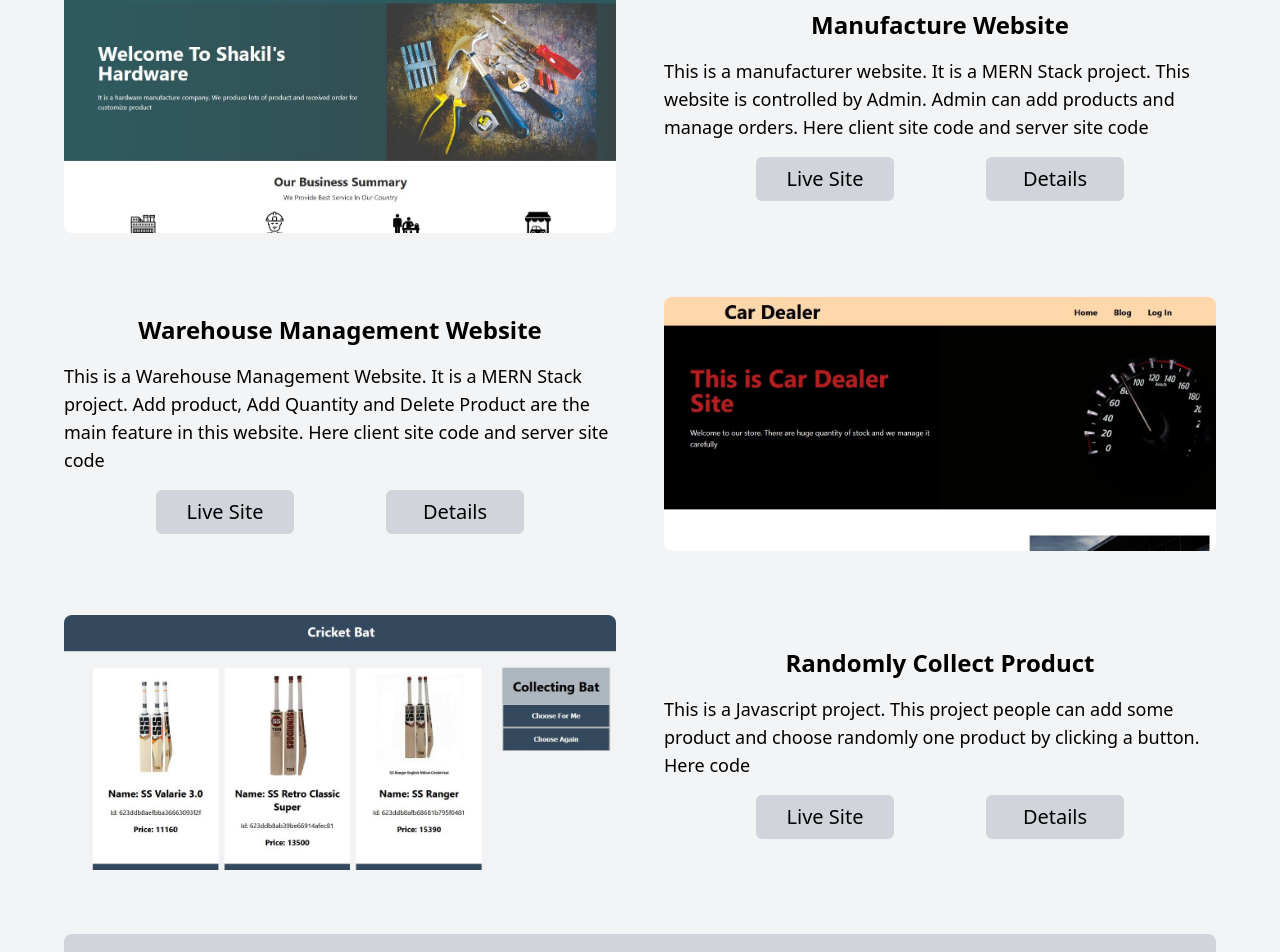
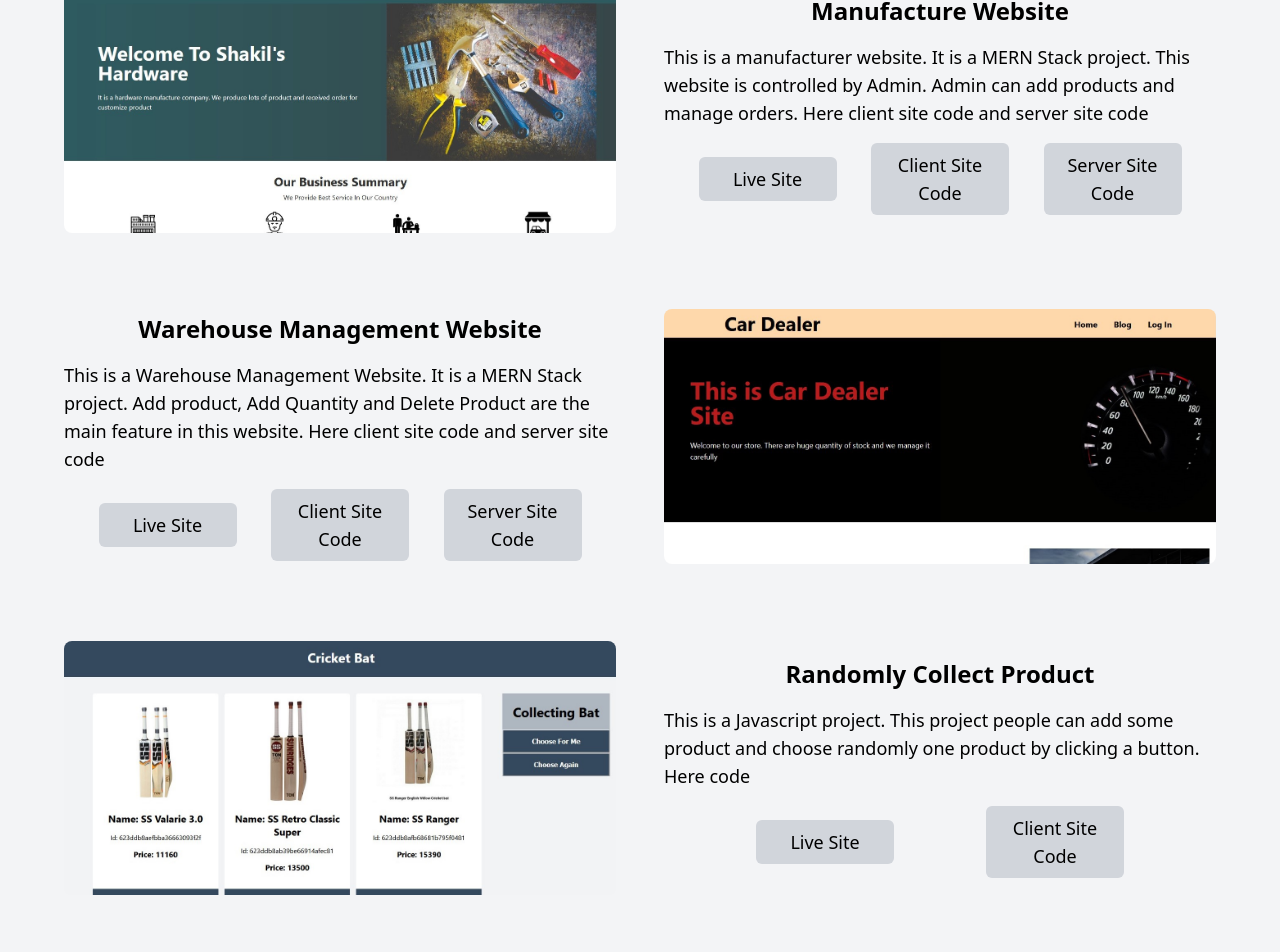
Before and after one commit to jhshakil/protfolio-vuejs, a Vue app: page / in a window 1280 px wide. Shown: the part 1535-2487 px from the top of the page. Built offline with nearby package versions, Linux system fonts and the light colour scheme; the HTML template or start-up script is replaced by a standard one.

Commit message:
set all link

```diff
--- a/src/components/MyProject.vue
+++ b/src/components/MyProject.vue
@@ -7,10 +7,15 @@
                 <h3 class="text-2xl font-bold text-center my-4">Manufacture Website</h3>
                 <p class="text-lg">This is a manufacturer website. It is a MERN Stack project. This website is controlled by Admin. Admin can add products and manage orders. Here client site code and server site code</p>
                 <div class="flex justify-evenly items-center my-4">
-                    <div class="bg-gray-300 text-black p-2 rounded-md w-1/4 text-xl text-center">
+                    <div class="bg-gray-300 text-black p-2 rounded-md w-1/4 text-lg text-center">
                         <a target="_blank" href="https://shakils-hardware.web.app/">Live Site</a>
                     </div>
-                    <div class="bg-gray-300 text-black p-2 rounded-md w-1/4 text-xl text-center">Details</div>
+                    <div class="bg-gray-300 text-black p-2 rounded-md w-1/4 text-lg text-center">
+                        <a target="_blank" href="https://github.com/jhshakil/shakils-hardware-client">Client Site Code</a>
+                    </div>
+                    <div class="bg-gray-300 text-black p-2 rounded-md w-1/4 text-lg text-center">
+                        <a target="_blank" href="https://github.com/jhshakil/shakils-hardware-server">Server Site Code</a>
+                    </div>
                 </div>
             </div>
         </div>
@@ -20,10 +25,15 @@
                 <h3 class="text-2xl font-bold text-center my-4">Warehouse Management Website</h3>
                 <p class="text-lg">This is a Warehouse Management Website. It is a MERN Stack project. Add product, Add Quantity and Delete Product are the main feature in this website. Here client site code and server site code</p>
                 <div class="flex justify-evenly items-center my-4">
-                    <div class="bg-gray-300 text-black p-2 rounded-md w-1/4 text-xl text-center">
+                    <div class="bg-gray-300 text-black p-2 rounded-md w-1/4 text-lg text-center">
                         <a target="_blank" href="https://car-dealer-af8e9.web.app/">Live Site</a>
                     </div>
-                    <div class="bg-gray-300 text-black p-2 rounded-md w-1/4 text-xl text-center">Details</div>
+                    <div class="bg-gray-300 text-black p-2 rounded-md w-1/4 text-lg text-center">
+                        <a target="_blank" href="https://github.com/jhshakil/warehouse-management-client">Client Site Code</a>
+                    </div>
+                    <div class="bg-gray-300 text-black p-2 rounded-md w-1/4 text-lg text-center">
+                        <a target="_blank" href="https://github.com/jhshakil/warehouse-management-server">Server Site Code</a>
+                    </div>
                 </div>
             </div>
         </div>
@@ -33,10 +43,12 @@
                 <h3 class="text-2xl font-bold text-center my-4">Randomly Collect Product</h3>
                 <p class="text-lg">This is a Javascript project. This project people can add some product and choose randomly one product by clicking a button. Here code</p>
                 <div class="flex justify-evenly items-center my-4">
-                    <div class="bg-gray-300 text-black p-2 rounded-md w-1/4 text-xl text-center">
+                    <div class="bg-gray-300 text-black p-2 rounded-md w-1/4 text-lg text-center">
                         <a target="_blank" href="https://meek-belekoy-cc7525.netlify.app/">Live Site</a>
                     </div>
-                    <div class="bg-gray-300 text-black p-2 rounded-md w-1/4 text-xl text-center">Details</div>
+                    <div class="bg-gray-300 text-black p-2 rounded-md w-1/4 text-lg text-center">
+                        <a target="_blank" href="https://github.com/jhshakil/lucky-one">Client Site Code</a>
+                    </div>
                 </div>
             </div>
         </div>
--- a/src/components/Navigation.vue
+++ b/src/components/Navigation.vue
@@ -1,14 +1,14 @@
 <template>
     <div class="px-8 py-3 flex justify-between items-center">
-        <h2 class="text-3xl font-bold">jhshakil</h2>
+        <router-link to="/"><h2 class="text-3xl font-bold">jhshakil</h2></router-link>
         <div>
             <ul class="flex gap-6 text-xl font-bold">
                 <li>
                 <router-link to="/">Home</router-link>
                 </li>
-                <li>
+                <!-- <li>
                 <router-link to="/project">Project</router-link>
-                </li>
+                </li> -->
                 <li>
                 <router-link to="/blogs">Blogs</router-link>
                 </li>
--- a/src/router/index.js
+++ b/src/router/index.js
@@ -1,5 +1,6 @@
 import { createRouter, createWebHistory } from 'vue-router'
 import HomeView from '../views/HomeView.vue'
+import BlogView from '../views/BlogView.vue'
 
 const routes = [
   {
@@ -8,13 +9,11 @@ const routes = [
     component: HomeView
   },
   {
-    path: '/about',
-    name: 'about',
-    // route level code-splitting
-    // this generates a separate chunk (about.[hash].js) for this route
-    // which is lazy-loaded when the route is visited.
-    component: () => import(/* webpackChunkName: "about" */ '../views/AboutView.vue')
+    path: '/blogs',
+    name: 'blogs',
+    component: BlogView
   }
+
 ]
 
 const router = createRouter({
--- a/src/views/AboutView.vue
+++ /dev/null
@@ -1,5 +0,0 @@
-<template>
-  <div class="about">
-    <h1>This is an about page</h1>
-  </div>
-</template>
--- /dev/null
+++ b/src/views/BlogView.vue
@@ -0,0 +1,19 @@
+<template>
+    <Navigation></Navigation>
+    <div>
+        <h2 class="text-7xl font-bold text-center flex justify-center items-center h-screen text-red-600">Coming Soon ...</h2>
+    </div>
+    <Footer></Footer>
+</template>
+
+<script>
+import Navigation from '@/components/Navigation.vue';
+import Footer from '@/components/Footer.vue';
+export default {
+    name: "BlogView",
+    components: {
+        Navigation,
+        Footer
+        }
+}
+</script>
```
